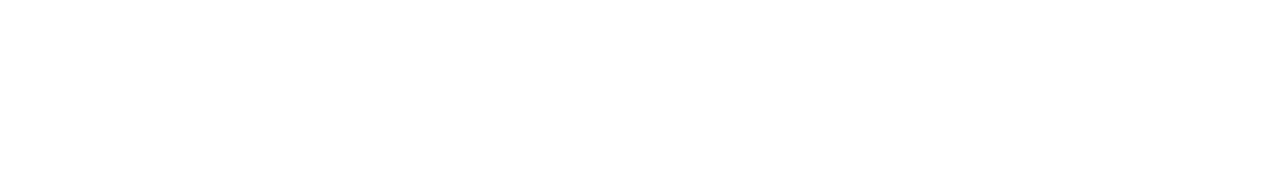
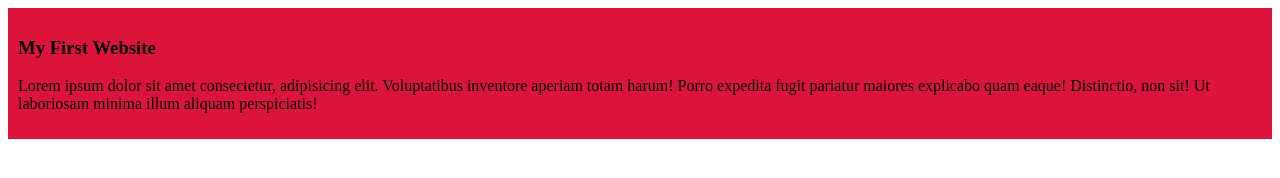
Before and after one commit to Fatema-tuj-Jahura/my-first-github-repo, a plain HTML site: page index.html in a window 1280 px wide. Drawn offline with Linux system fonts and the light colour scheme.

Commit message:
added the first blog

```diff
--- a/index.html
+++ b/index.html
@@ -4,8 +4,13 @@
     <meta charset="UTF-8">
     <meta name="viewport" content="width=device-width, initial-scale=1.0">
     <title>My First Ever Github Repo</title>
+    <link rel="stylesheet" href="styles/blog.css">
 </head>
 <body>
+    <div>
+        <h3>My First Website</h3>
+        <p>Lorem ipsum dolor sit amet consectetur, adipisicing elit. Voluptatibus inventore aperiam totam harum! Porro expedita fugit pariatur maiores explicabo quam eaque! Distinctio, non sit! Ut laboriosam minima illum aliquam perspiciatis!</p>
+    </div>
 
 </body>
 </html>
--- /dev/null
+++ b/styles/blog.css
@@ -0,0 +1,4 @@
+div{
+    background-color: crimson;
+    padding: 10px;
+}
```
